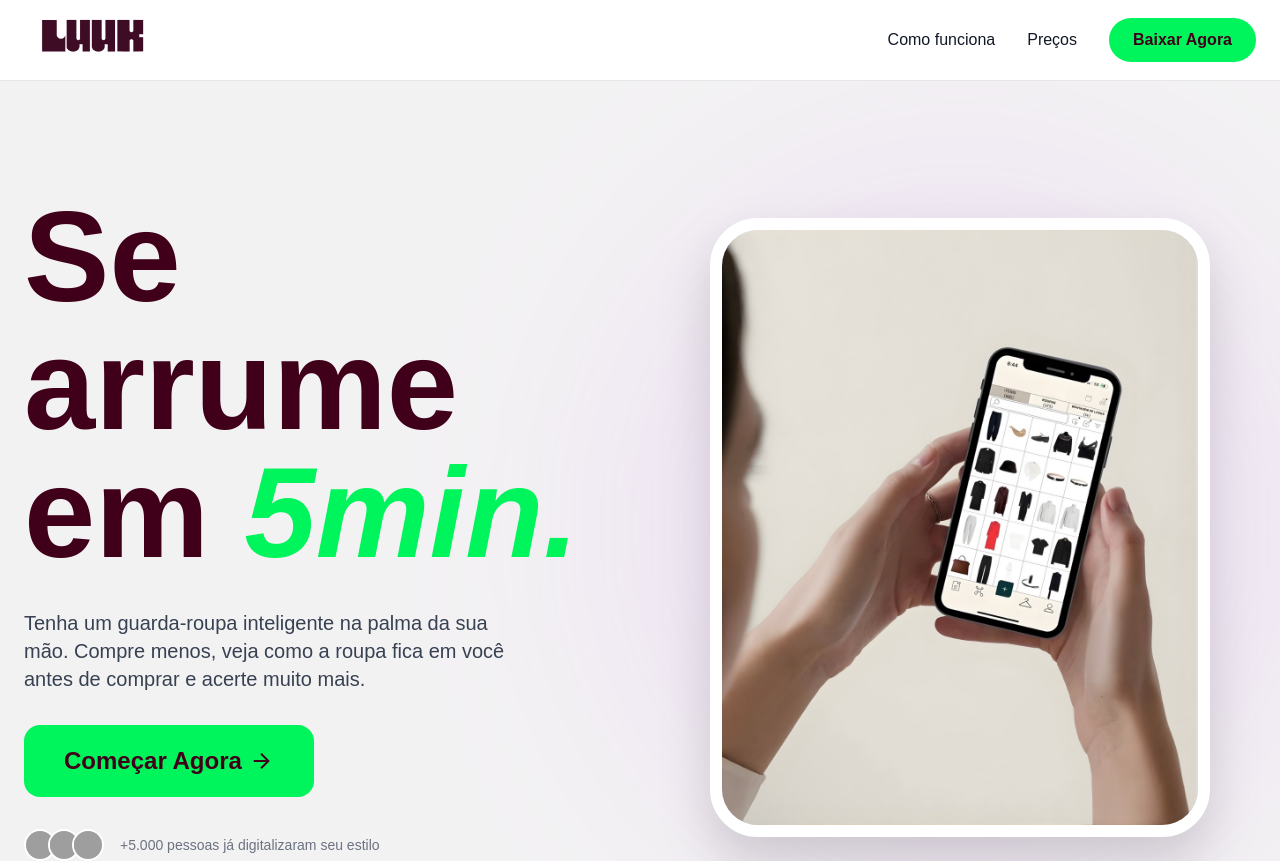
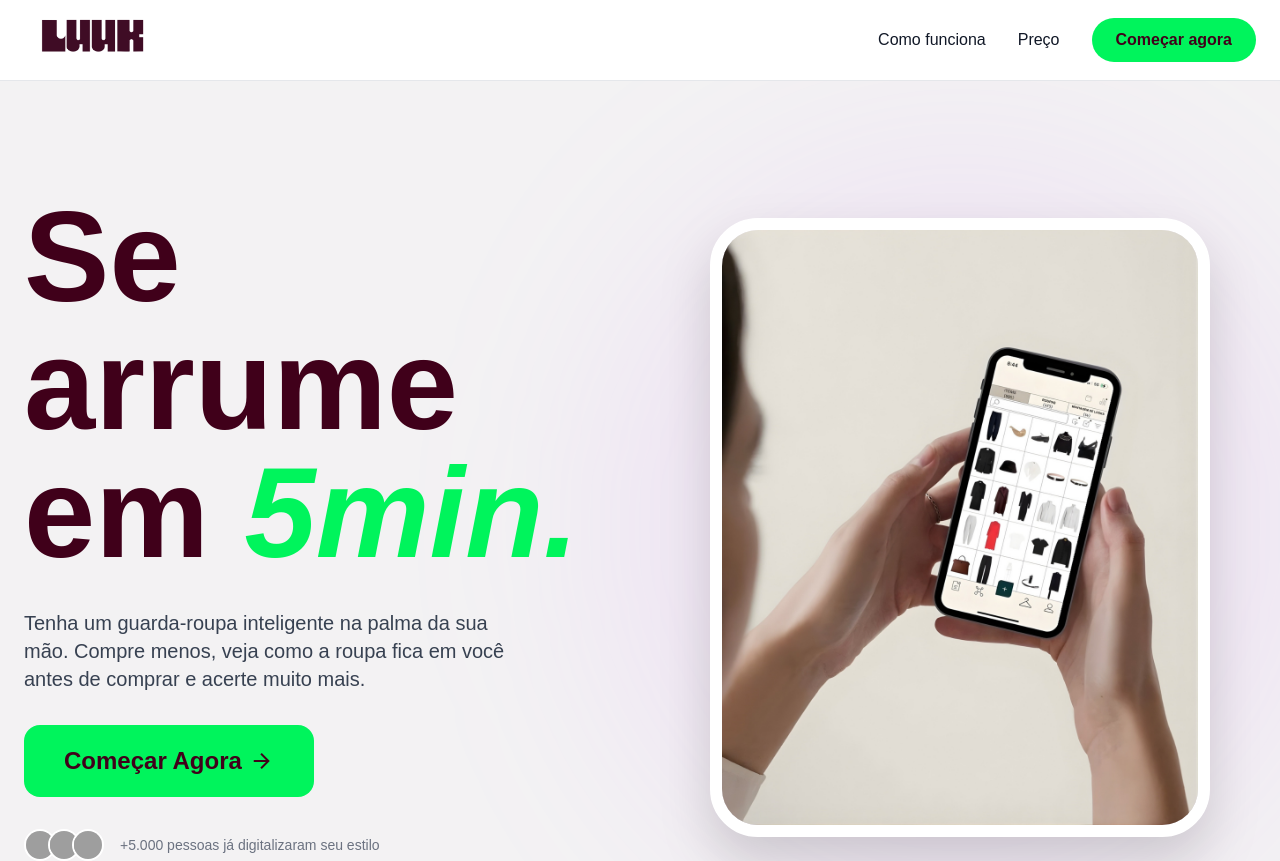
Before and after one commit to dgneuralops/meuluuk, a React (Vite) app: page / in a window 1280 px wide. Shown: the top 861 px of the page. Built offline with nearby package versions, Linux system fonts and the light colour scheme; grey boxes are pictures that could not be loaded; a web font is replaced by a local one.

Commit message:
fix: atualiza textos do navbar - Preço e Começar agora

```diff
--- a/App.tsx
+++ b/App.tsx
@@ -33,8 +33,8 @@ const App: React.FC = () => {
           </div>
           <div className="hidden md:flex items-center gap-8">
             <a className="font-medium hover:text-wine dark:hover:text-primary transition-colors" href="#how-it-works">Como funciona</a>
-            <a className="font-medium hover:text-wine dark:hover:text-primary transition-colors" href="#pricing">Preços</a>
-            <a className="bg-primary text-wine font-bold px-6 py-2.5 rounded-full hover:scale-105 transition-transform" href="https://pay.kiwify.com.br/oCcX4pQ" target="_blank" rel="noopener noreferrer">Baixar Agora</a>
+            <a className="font-medium hover:text-wine dark:hover:text-primary transition-colors" href="#pricing">Preço</a>
+            <a className="bg-primary text-wine font-bold px-6 py-2.5 rounded-full hover:scale-105 transition-transform" href="https://pay.kiwify.com.br/oCcX4pQ" target="_blank" rel="noopener noreferrer">Começar agora</a>
           </div>
         </div>
       </nav>
```
